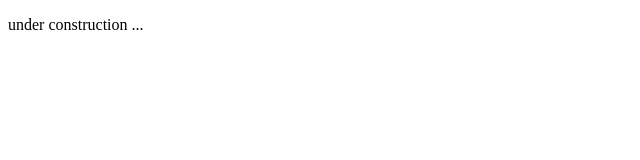
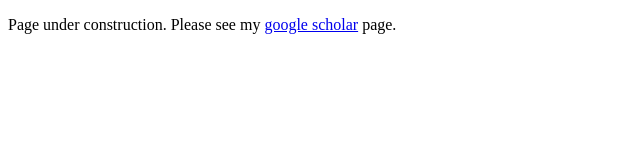
Before and after one commit to nboukhelifa/nboukhelifa.github.io, a plain HTML site: page index.html in a window 1280 px wide. Shown: the whole page, without its empty margins (0-640 px from the left). Drawn offline with Linux system fonts and the light colour scheme.

Commit message:
Update index.html
Under consturction, added google scholar link

```diff
--- a/index.html
+++ b/index.html
@@ -2,7 +2,7 @@
 <html>
 <body>
 
-<p>under construction ...</p>
+<p>Page under construction. Please see my <a href="https://scholar.google.com/citations?user=t-6tRgkAAAAJ&hl=en">google scholar</a> page.</p>
 
 </body>
 </html>
```
